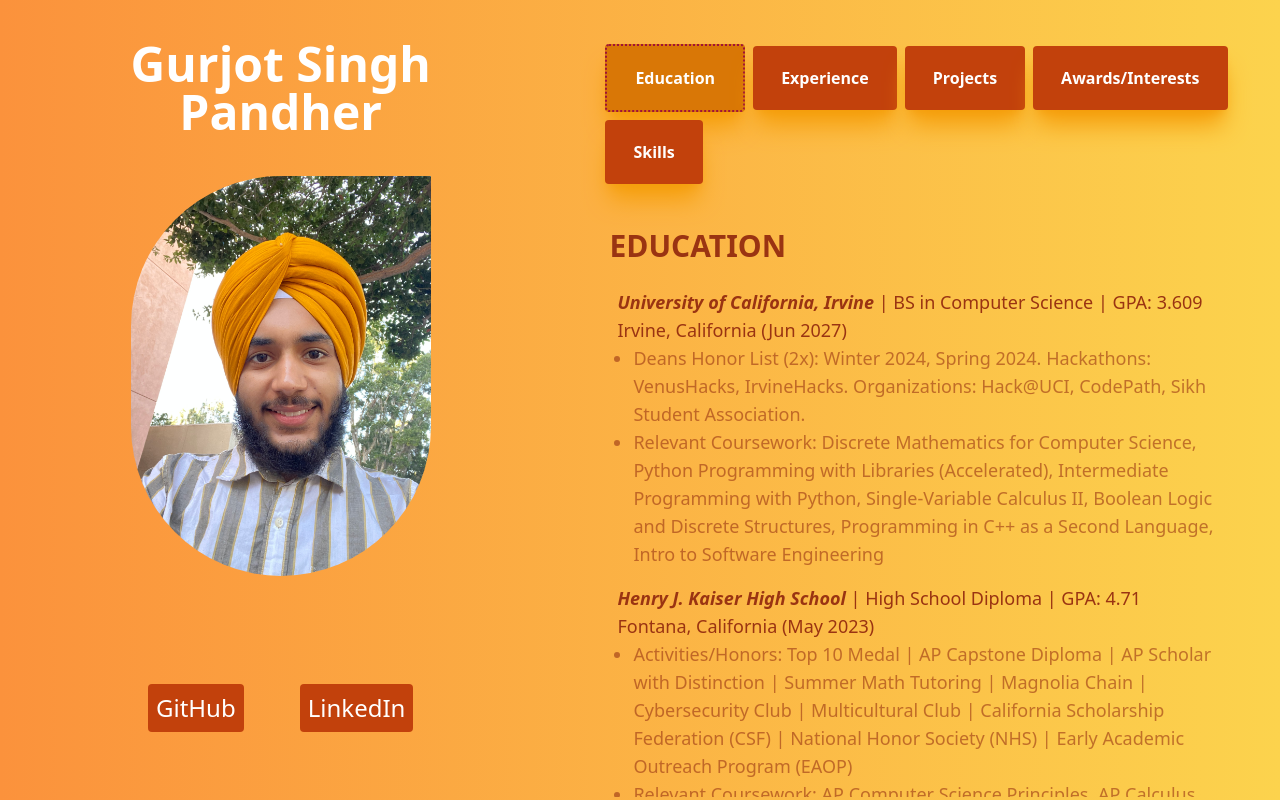
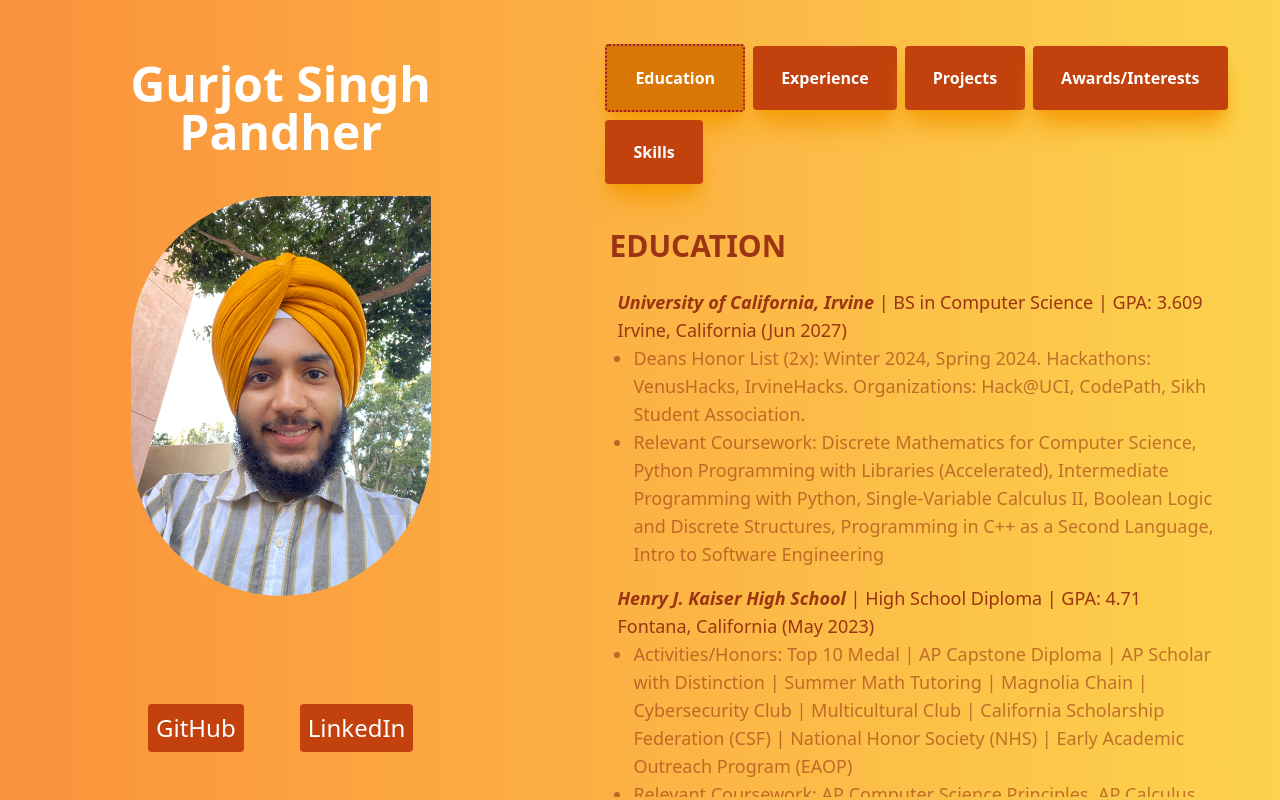
Before and after one commit to SinghGurjotPandher/personal_website, a Next.js app: page / in a window 1280 px wide. Built offline with nearby package versions, Linux system fonts and the light colour scheme.

Commit message:
Made some updates to styling.

```diff
--- a/app/page.tsx
+++ b/app/page.tsx
@@ -47,8 +47,8 @@ function SocialMediaButtons({GitHubLink, LinkedInLink}
 
 function Demographics() {
   return (
-    <div className='flex-1 inline-block lg:m-30 md:m-10 '>
-      <h1 className='flex justify-center text-5xl text-center font-bold text-white'> Gurjot Singh Pandher </h1>
+    <div className='flex-1 inline-block lg:m-30 md:m-10'>
+      <h1 className='flex justify-center text-5xl text-center font-bold text-white m-5'> Gurjot Singh Pandher </h1>
       <ProfileImage />
       <SocialMediaButtons
         GitHubLink='https://github.com/SinghGurjotPandher'
```
